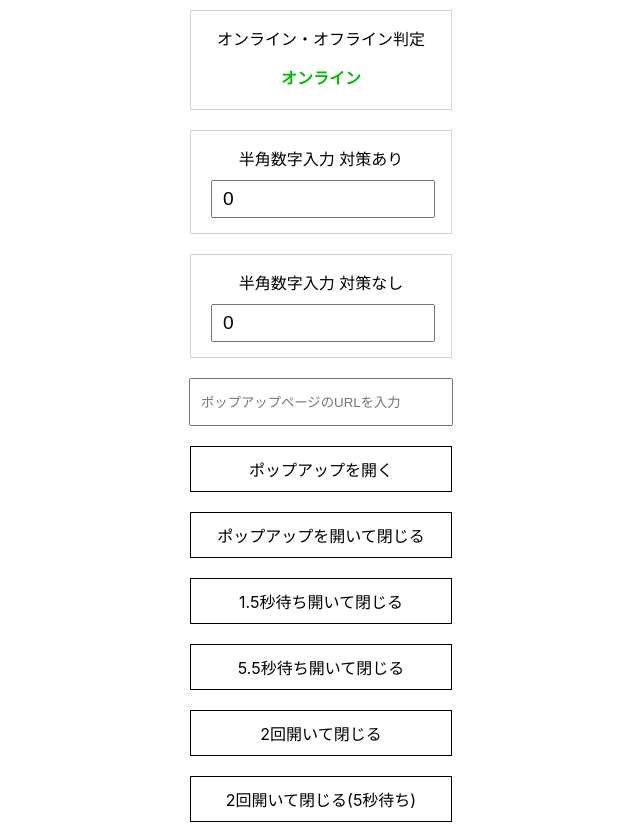
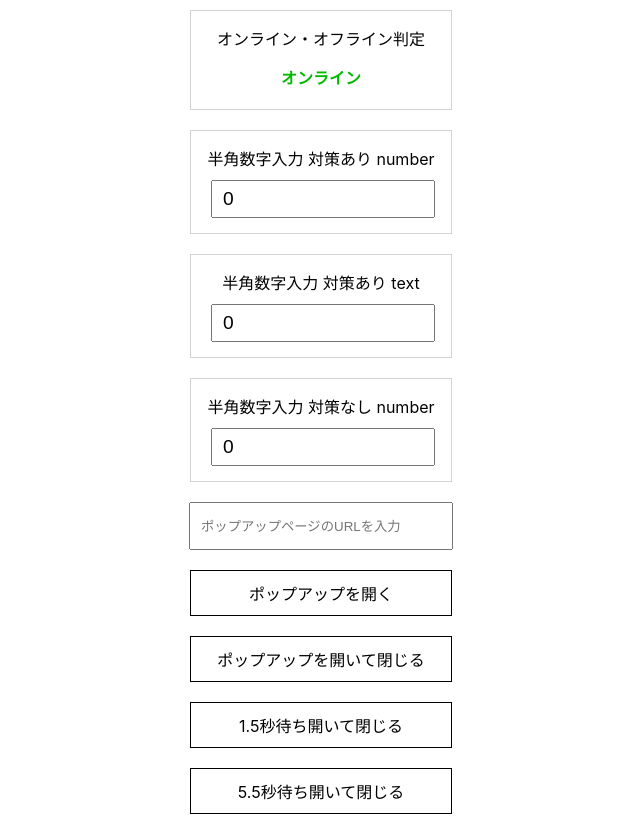
Before and after one commit to yamagame/popupblock-sample, a React (Create React App) app: page / in a window 1280 px wide. Shown: the top 824 px of the page, without its empty margins (319-959 px from the left). Built offline with nearby package versions, Linux system fonts and the light colour scheme.

Commit message:
numberとtextを切り分け

```diff
--- a/src/App.js
+++ b/src/App.js
@@ -185,6 +185,21 @@ function App() {
   };
 
   const onChange = (e) => setTargetUrl(e.target.value);
+  const onKeyDown = (e) => {
+    if (
+      !e.ctrlKey &&
+      !e.metaKey &&
+      e.key.length === 1 &&
+      !e.key.match(/^[0-9]$/)
+    ) {
+      e.preventDefault();
+    }
+  };
+  const onBeforeInput = (e) => {
+    if (e.data.length === 1 && !e.data.match(/^[0-9]$/)) {
+      e.preventDefault();
+    }
+  };
 
   return (
     <div>
@@ -196,41 +211,49 @@ function App() {
       </div>
       <div className="row">
         <div className="col border">
-          <p className="label">半角数字入力 対策あり</p>
+          <p className="label">半角数字入力 対策あり number</p>
           <input
             type="number"
+            inputMode="numeric"
             className="number"
             defaultValue="0"
             pattern="[0-9]"
             onChange={(e) => {
               console.log(e.target.value);
             }}
-            onKeyDown={(e) => {
-              if (
-                !e.ctrlKey &&
-                !e.metaKey &&
-                e.key.length === 1 &&
-                !e.key.match(/^[0-9]$/)
-              ) {
-                e.preventDefault();
-              }
-            }}
-            onBeforeInput={(e) => {
-              if (e.data.length === 1 && !e.data.match(/^[0-9]$/)) {
-                e.preventDefault();
-              }
-            }}
+            onKeyDown={onKeyDown}
+            onBeforeInput={onBeforeInput}
           />
         </div>
       </div>
       <div className="row">
         <div className="col border">
-          <p className="label">半角数字入力 対策なし</p>
+          <p className="label">半角数字入力 対策あり text</p>
+          <input
+            type="text"
+            inputMode="numeric"
+            className="number"
+            defaultValue="0"
+            pattern="[0-9]"
+            onChange={(e) => {
+              console.log(e.target.value);
+            }}
+            onKeyDown={onKeyDown}
+            onBeforeInput={onBeforeInput}
+          />
+        </div>
+      </div>
+      <div className="row">
+        <div className="col border">
+          <p className="label">半角数字入力 対策なし number</p>
           <input
             type="number"
             pattern="[0-9]"
             className="number"
             defaultValue="0"
+            onChange={(e) => {
+              console.log(e.target.value);
+            }}
           />
         </div>
       </div>
```
Also changed, not shown: 6 other files (tests, documents, lock files or other folders).
